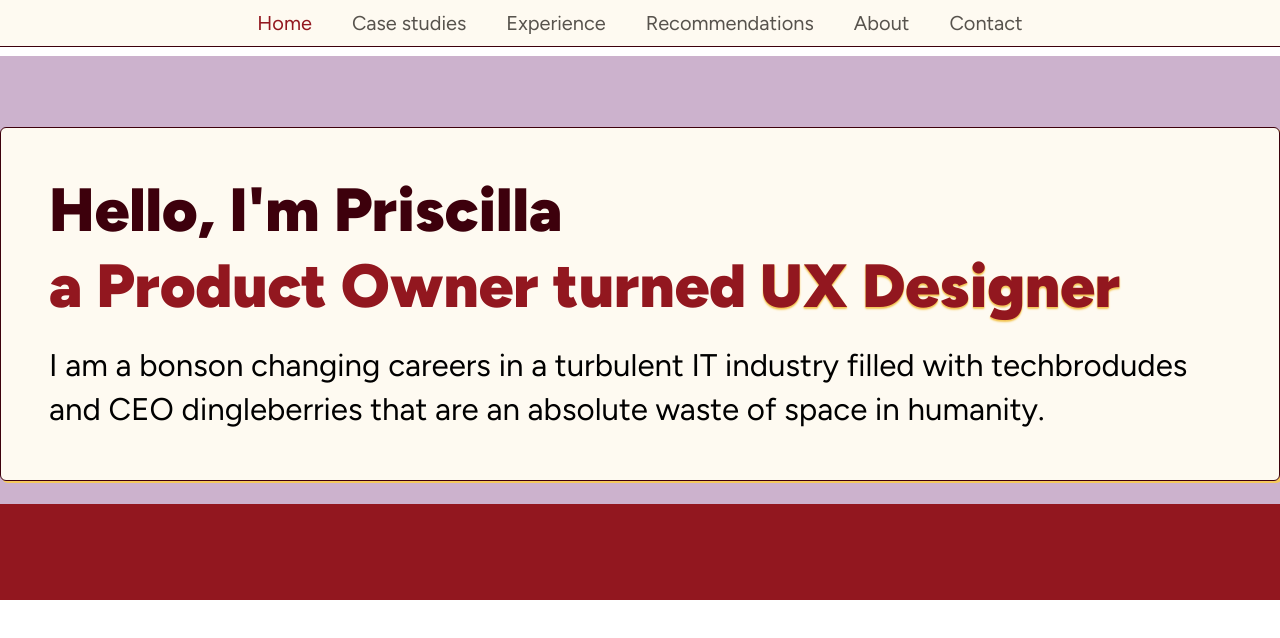
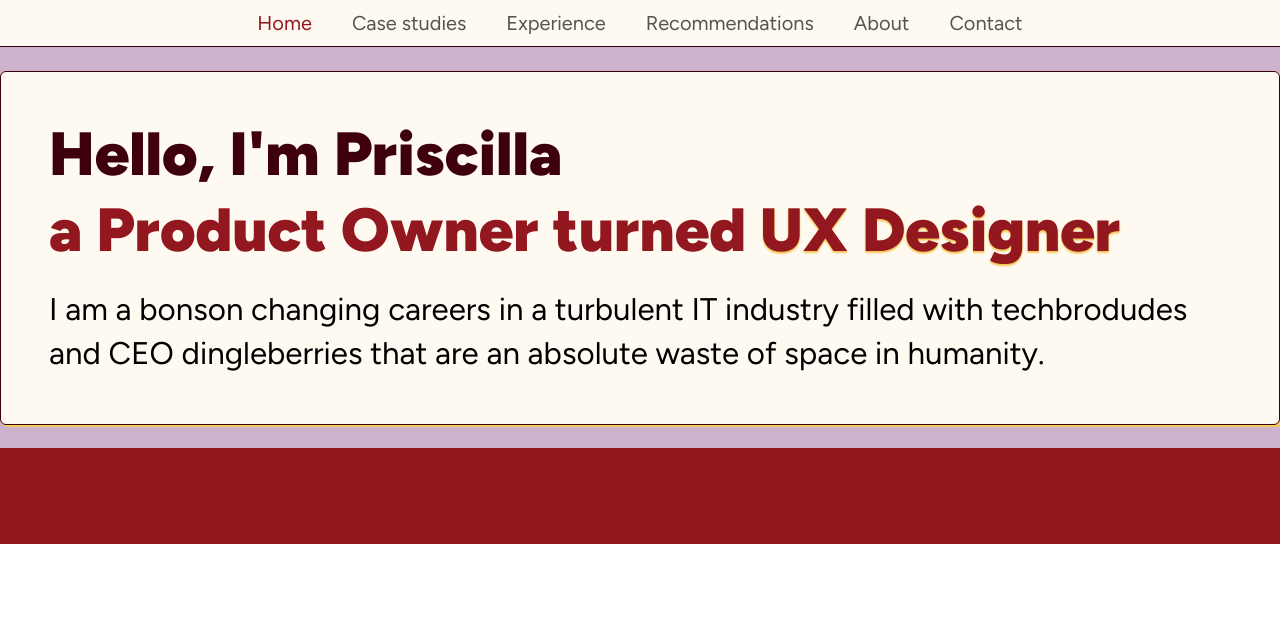
Before and after one commit to dean-tunbridge/px-portfolio, a React (Vite) app: page / in a window 1280 px wide. Shown: the top 638 px of the page. Built offline with nearby package versions, Linux system fonts and the light colour scheme.

Commit message:
remove padding top tests on navbar

```diff
--- a/src/App.tsx
+++ b/src/App.tsx
@@ -9,7 +9,7 @@ function App() {
         <header>
           <Navbar />
         </header>
-        <main className="pt-14">
+        <main>
           <Hero />
         </main>
       </div>
```
